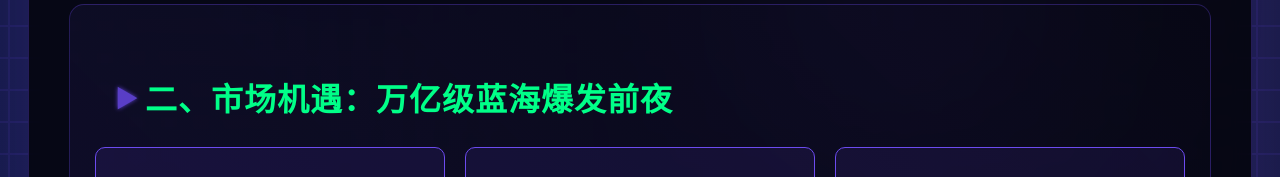
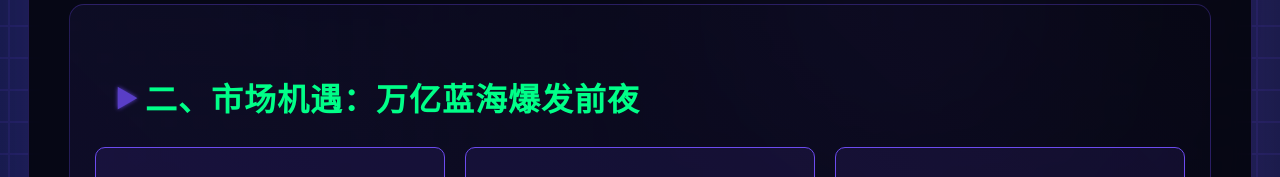
Before and after one commit to andychen2win/BP, a plain HTML site: page index.html in a window 1280 px wide. Shown: the part 735-912 px from the top of the page. Drawn offline with Linux system fonts and the light colour scheme; a web font is replaced by a local one.

Commit message:
Update index.html

```diff
--- a/index.html
+++ b/index.html
@@ -245,7 +245,7 @@
 
         <!--   二、市场机遇 -->
         <div class="section">
-            <h2>二、市场机遇：万亿级蓝海爆发前夜</h2>
+            <h2>二、市场机遇：万亿蓝海爆发前夜</h2>
             <div class="grid">
                 <div class="card">
                     <h3>抖音生态红利</h3>
```
